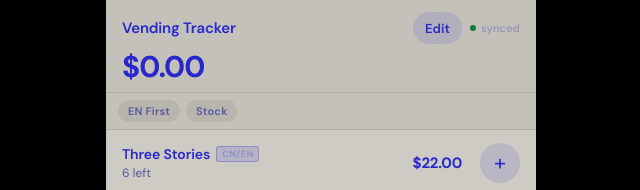
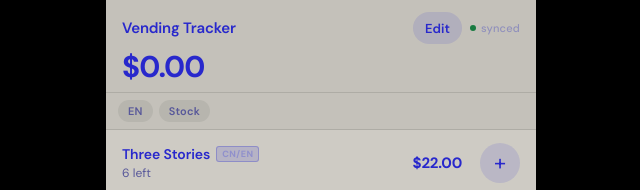
Before and after one commit to tracylin/vending-tracker, a React (Vite) app: page / in a window 1280 px wide. Shown: the top 190 px of the page, without its empty margins (319-959 px from the left). Built offline with nearby package versions, Linux system fonts and the light colour scheme.

Commit message:
Shorten EN First button label to EN

```diff
--- a/App.jsx
+++ b/App.jsx
@@ -831,7 +831,7 @@ export default function App() {
             ) : (
               <>
                 <div className="sort-bar">
-                  <button className={`sort-btn${sortLang  ? ' on' : ''}`} onClick={() => setSortLang(v => !v)}>EN First</button>
+                  <button className={`sort-btn${sortLang  ? ' on' : ''}`} onClick={() => setSortLang(v => !v)}>EN</button>
                   <button className={`sort-btn${sortStock ? ' on' : ''}`} onClick={() => setSortStock(v => !v)}>Stock</button>
                 </div>
                 {inStockItems.map(item => (
```
